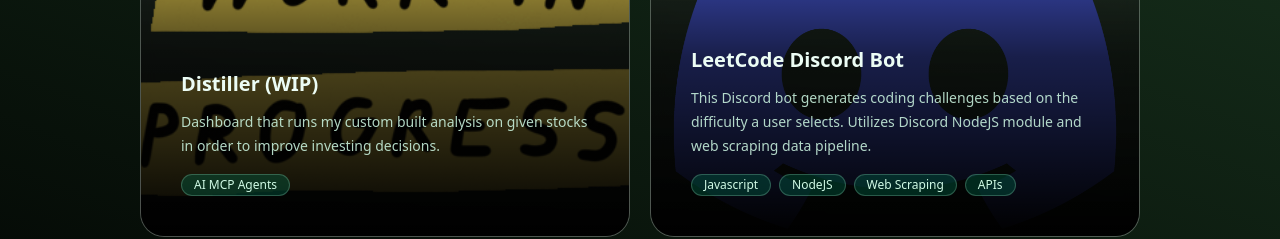
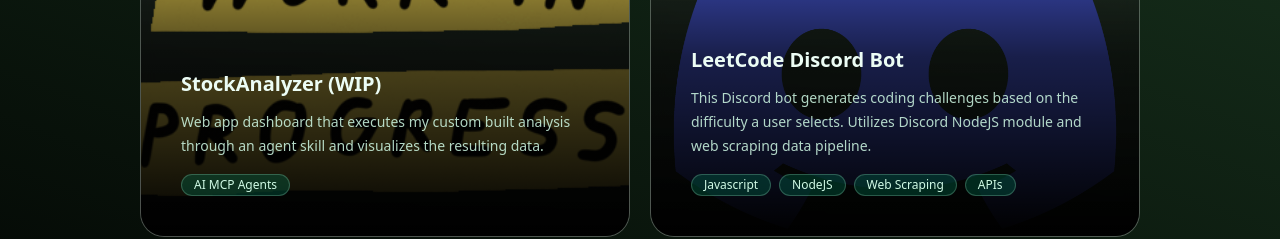
Before and after one commit to garrettadamsss/Portfolio, a Next.js app: page / in a window 1280 px wide. Shown: the part 1888-2127 px from the top of the page. Built offline with nearby package versions, Linux system fonts and the light colour scheme.

Commit message:
update project info

```diff
--- a/src/app/component/about.tsx
+++ b/src/app/component/about.tsx
@@ -36,7 +36,7 @@
     content: (
       <p className="leading-7 text-emerald-50/90">
         The aim of
-        <span className="italic"> Stock Distiller </span> is creating
+        <span className="italic"> Stock Analyzer </span> is creating
         repeadatable system that executes a particular analysis structure I have
         developed. In its current infancy stage it is a crude Agent Skill, but
         the end goal is to create a custom interface for the agent output.
--- a/src/app/component/projects.tsx
+++ b/src/app/component/projects.tsx
@@ -2,9 +2,9 @@
 
 const projects = [
   {
-    title: "Distiller (WIP)",
+    title: "StockAnalyzer (WIP)",
     description:
-      "Dashboard that runs my custom built analysis on given stocks in order to improve investing decisions.",
+      "Web app dashboard that executes my custom built analysis through an agent skill and visualizes the resulting data. ",
     skills: ["AI MCP Agents"],
     imageSrc: "/projects/wip.png",
     link: 'https://github.com/garrettadamsss/StockAnalyzer'
```
